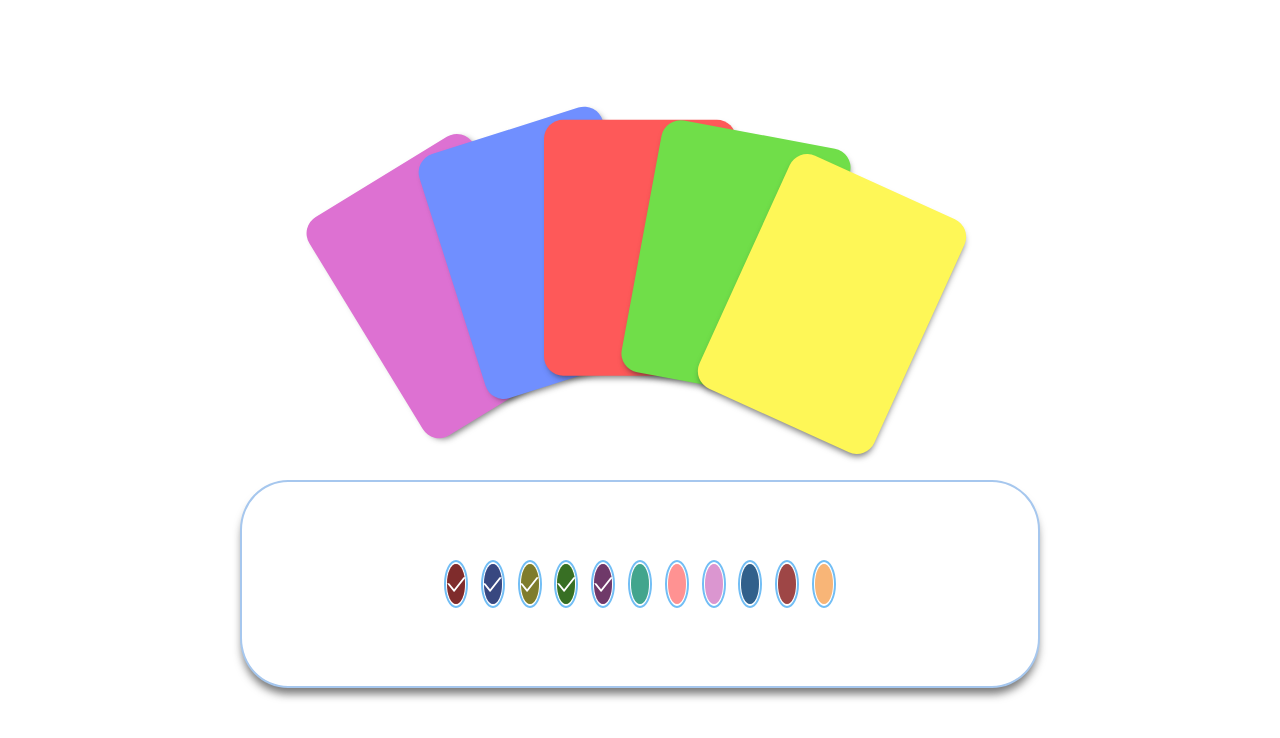
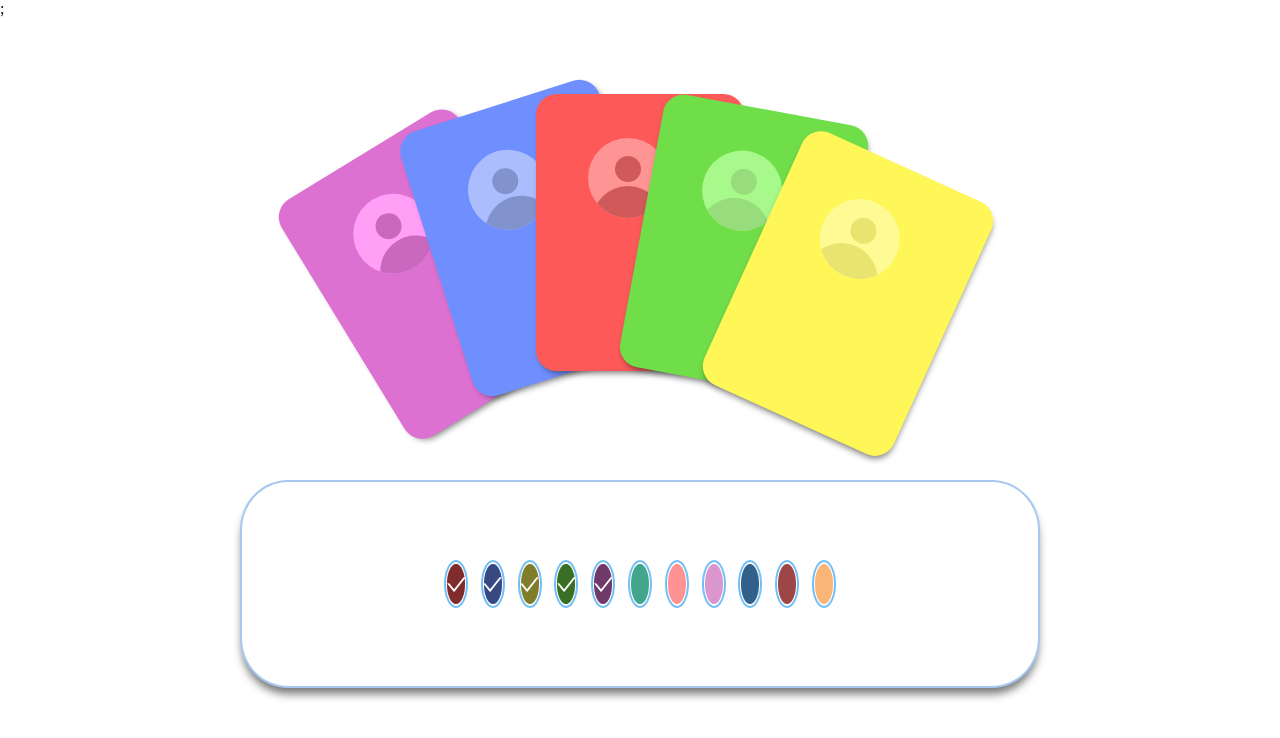
Before and after one commit to ibrahimtaib/quiz-website, a Next.js app in the folder src/: page /1/lobby in a window 1280 px wide. Shown: the top 738 px of the page. Built offline with nearby package versions, Linux system fonts and the light colour scheme.

Commit message:
factorings cards code into component

```diff
--- a/src/app/[gameId]/lobby/page.tsx
+++ b/src/app/[gameId]/lobby/page.tsx
@@ -1,23 +1,15 @@
 'use client';
-import Card from 'components/Card';
+import LobbyCards from 'components/LobbyCards';
 import LobbyColorPicker from 'components/LobbyColorPicker';
 import { useState } from 'react';
 import style from 'styles/lobby.module.css';
 import { COLORS, ColorScheme } from 'types/colors';
 function Lobby() {
   const [userColor, setUserColor] = useState<ColorScheme>(COLORS.YELLOW);
+
   return (
     <div className={style.lobby}>
-      <div className={style.cardContainer}>
-        <Card className={[style.card, style.card1].join(' ')} />
-        <Card className={[style.card, style.card2].join(' ')} />
-        <Card className={[style.card, style.card3].join(' ')} />
-        <Card className={[style.card, style.card4].join(' ')} />
-        <Card
-          className={[style.card, style.card5].join(' ')}
-          colorScheme={userColor}
-        />
-      </div>
+      <LobbyCards userColor={userColor} />
       <LobbyColorPicker
         userColor={userColor}
         setUserColor={setUserColor}
--- /dev/null
+++ b/src/packages/components/LobbyCards.tsx
@@ -0,0 +1,42 @@
+import style from 'styles/lobbycards.module.css';
+import { COLORS, ColorScheme } from 'types/colors';
+import Card from './Card';
+import ProfilePicture from './ProfilePicture';
+
+function LobbyCards({ userColor }: { userColor: ColorScheme }) {
+  const styles = [
+    style.card1,
+    style.card2,
+    style.card3,
+    style.card4,
+    style.card5
+  ];
+  const colors = [
+    COLORS.PURPLE,
+    COLORS.BLUE,
+    COLORS.RED,
+    COLORS.GREEN,
+    userColor
+  ];
+  return (
+    <div className={style.cardContainer}>
+      {styles.map((s, index) => {
+        return (
+          <Card
+            key={s}
+            className={[style.card, s].join(' ').trim()}
+            colorScheme={colors[index]}
+          >
+            <ProfilePicture
+              colorScheme={colors[index]}
+              className={style.profilePicture}
+            />
+          </Card>
+        );
+      })}
+      ;
+    </div>
+  );
+}
+
+export default LobbyCards;
--- a/src/packages/styles/lobby.module.css
+++ b/src/packages/styles/lobby.module.css
@@ -3,132 +3,3 @@
   height: 100%;
   width: 100%;
 }
-.cardContainer {
-  position: relative;
-  height: 64%;
-  width: 100%;
-  overflow: visible;
-}
-.card {
-  bottom: 10%;
-  left: 50%;
-  position: absolute;
-  width: 12em;
-
-  /* transition */
-  transition: width 400ms ease, height 400ms ease, bottom 400ms ease,
-    transform 400ms ease;
-  -o-transition: width 400ms ease, height 400ms ease, bottom 400ms ease,
-    -o-transform 400ms ease;
-  -moz-transition: width 400ms ease, height 400ms ease, bottom 400ms ease,
-    -moz-transform 400ms ease;
-  -webkit-transition: width 400ms ease, height 400ms ease, bottom 400ms ease,
-    -webkit-transform 400ms ease;
-}
-.card:hover {
-  bottom: 15%;
-  transition: bottom 400ms ease;
-  cursor: pointer;
-}
-/* avoids hovering on other cards once we hover on one */
-.card:hover::before {
-  position: absolute;
-  width: 100%;
-  height: 100%;
-  top: 15%;
-  content: ' ';
-}
-.card1 {
-  background-color: #dd71d2;
-  z-index: 1;
-  transform: translate(-150%, -7%) rotate(-31.42deg);
-  -webkit-transform: translate(-150%, -7%) rotate(-31.42deg);
-  -moz-transform: translate(-150%, -7%) rotate(-31.42deg);
-  -o-transform: translate(-150%, -7%) rotate(-31.42deg);
-}
-.card2 {
-  background-color: #708fff;
-  z-index: 2;
-  transform: translate(-100%, -20%) rotate(-17.64deg);
-  -webkit-transform: translate(-100%, -20%) rotate(-17.64deg);
-  -moz-transform: translate(-100%, -20%) rotate(-17.64deg);
-  -o-transform: translate(-100%, -20%) rotate(-17.64deg);
-}
-.card3 {
-  background-color: #fe5959;
-  z-index: 3;
-  transform: translate(-50%, -22%);
-  -webkit-transform: translate(-50%, -22%);
-  -moz-transform: translate(-50%, -22%);
-  -o-transform: translate(-50%, -22%);
-}
-.card4 {
-  background-color: #70de49;
-  z-index: 4;
-  transform: translate(0, -17%) rotate(10.51deg);
-  -webkit-transform: translate(0, -17%) rotate(10.51deg);
-  -moz-transform: translate(0, -17%) rotate(10.51deg);
-  -o-transform: translate(0, -17%) rotate(10.51deg);
-}
-.card5 {
-  background-color: #fef757;
-  z-index: 5;
-  transform: translate(50%, 0%) rotate(24.46deg);
-  -webkit-transform: translate(50%, 0%) rotate(24.46deg);
-  -moz-transform: translate(50%, 0%) rotate(24.46deg);
-  -o-transform: translate(50%, 0%) rotate(24.46deg);
-}
-
-.profilePicture {
-  bottom: -16%;
-  left: 25%;
-  width: 50%;
-  aspect-ratio: 1;
-}
-/* MEDIA QUERIES */
-@media screen and (min-height: 800px) {
-  .cardContainer {
-    height: 60%;
-  }
-}
-
-/* width too big */
-@media screen and (min-width: 1400px) {
-  .card {
-    width: 15em;
-  }
-}
-
-/* small height or big height small width */
-@media screen and (((min-height: 500px) and (max-height: 600px)) or (max-width: 850px)) {
-  .cardContainer {
-    height: 50%;
-  }
-}
-
-/* small width or big width small height */
-@media screen and ((max-width: 850px) or (max-height: 750px)) {
-  .card {
-    width: 8em;
-  }
-  .cardContainer {
-    height: 60%;
-  }
-}
-@media screen and ((min-height: 650px) and (max-height: 750px)) {
-  .card {
-    width: 10em;
-  }
-}
-@media screen and (max-width: 500px) {
-  .card {
-    display: none;
-  }
-  .card5 {
-    display: initial;
-    transform: translate(-50%, -22%);
-    -webkit-transform: translate(-50%, -22%);
-    -moz-transform: translate(-50%, -22%);
-    -o-transform: translate(-50%, -22%);
-  }
-}
--- /dev/null
+++ b/src/packages/styles/lobbycards.module.css
@@ -0,0 +1,124 @@
+.cardContainer {
+  position: relative;
+  height: 64%;
+  width: 100%;
+  overflow: visible;
+}
+.card {
+  bottom: 10%;
+  left: 50%;
+  position: absolute;
+  width: 12em;
+
+  /* transition */
+  transition: width 400ms ease, height 400ms ease, bottom 400ms ease,
+    transform 400ms ease;
+  -o-transition: width 400ms ease, height 400ms ease, bottom 400ms ease,
+    -o-transform 400ms ease;
+  -moz-transition: width 400ms ease, height 400ms ease, bottom 400ms ease,
+    -moz-transform 400ms ease;
+  -webkit-transition: width 400ms ease, height 400ms ease, bottom 400ms ease,
+    -webkit-transform 400ms ease;
+}
+.card:hover {
+  bottom: 15%;
+  transition: bottom 400ms ease;
+  cursor: pointer;
+}
+/* avoids hovering on other cards once we hover on one */
+.card:hover::before {
+  position: absolute;
+  width: 100%;
+  height: 100%;
+  top: 15%;
+  content: ' ';
+}
+.card1 {
+  z-index: 1;
+  transform: translate(-150%, -7%) rotate(-31.42deg);
+  -webkit-transform: translate(-150%, -7%) rotate(-31.42deg);
+  -moz-transform: translate(-150%, -7%) rotate(-31.42deg);
+  -o-transform: translate(-150%, -7%) rotate(-31.42deg);
+}
+.card2 {
+  z-index: 2;
+  transform: translate(-100%, -20%) rotate(-17.64deg);
+  -webkit-transform: translate(-100%, -20%) rotate(-17.64deg);
+  -moz-transform: translate(-100%, -20%) rotate(-17.64deg);
+  -o-transform: translate(-100%, -20%) rotate(-17.64deg);
+}
+.card3 {
+  z-index: 3;
+  transform: translate(-50%, -22%);
+  -webkit-transform: translate(-50%, -22%);
+  -moz-transform: translate(-50%, -22%);
+  -o-transform: translate(-50%, -22%);
+}
+.card4 {
+  z-index: 4;
+  transform: translate(0, -17%) rotate(10.51deg);
+  -webkit-transform: translate(0, -17%) rotate(10.51deg);
+  -moz-transform: translate(0, -17%) rotate(10.51deg);
+  -o-transform: translate(0, -17%) rotate(10.51deg);
+}
+.card5 {
+  z-index: 5;
+  transform: translate(50%, 0%) rotate(24.46deg);
+  -webkit-transform: translate(50%, 0%) rotate(24.46deg);
+  -moz-transform: translate(50%, 0%) rotate(24.46deg);
+  -o-transform: translate(50%, 0%) rotate(24.46deg);
+}
+
+.profilePicture {
+  bottom: -16%;
+  left: 25%;
+  width: 50%;
+  aspect-ratio: 1;
+}
+/* MEDIA QUERIES */
+@media screen and (min-height: 800px) {
+  .cardContainer {
+    height: 60%;
+  }
+}
+
+/* width too big */
+@media screen and (min-width: 1400px) {
+  .card {
+    width: 15em;
+  }
+}
+
+/* small height or big height small width */
+@media screen and (((min-height: 500px) and (max-height: 600px)) or (max-width: 850px)) {
+  .cardContainer {
+    height: 50%;
+  }
+}
+
+/* small width or big width small height */
+@media screen and ((max-width: 850px) or (max-height: 750px)) {
+  .card {
+    width: 8em;
+  }
+  .cardContainer {
+    height: 60%;
+  }
+}
+@media screen and ((min-height: 650px) and (max-height: 750px)) {
+  .card {
+    width: 10em;
+  }
+}
+@media screen and (max-width: 500px) {
+  .card {
+    display: none;
+  }
+  .card5 {
+    display: initial;
+    transform: translate(-50%, -22%);
+    -webkit-transform: translate(-50%, -22%);
+    -moz-transform: translate(-50%, -22%);
+    -o-transform: translate(-50%, -22%);
+  }
+}
```
